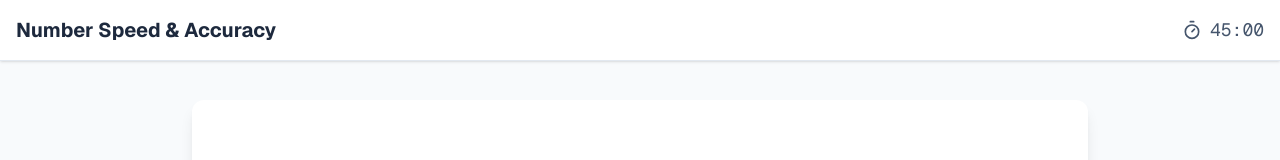
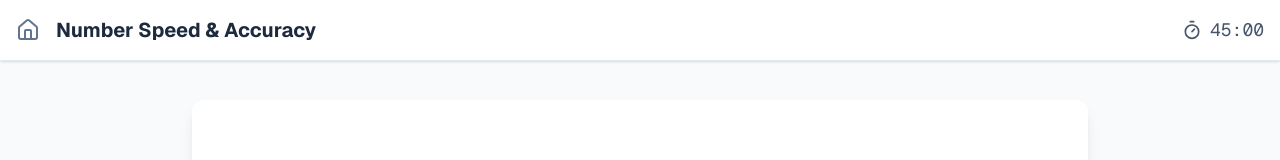
Before and after one commit to Brikita/Aptitude-Tests, a Next.js app: page /number-speed in a window 1280 px wide. Shown: the top 160 px of the page. Built offline with nearby package versions, Linux system fonts and the light colour scheme.

Commit message:
Add navigation link to home in TaskLayout header and integrate endGame functionality

```diff
--- a/src/components/TaskLayout.tsx
+++ b/src/components/TaskLayout.tsx
@@ -2,7 +2,8 @@
 
 import React, { useEffect } from "react";
 import { useGameStore } from "@/store/useGameStore";
-import { Timer, Trophy } from "lucide-react";
+import { Timer, Trophy, Home } from "lucide-react";
+import Link from "next/link";
 
 interface TaskLayoutProps {
   children: React.ReactNode;
@@ -10,8 +11,13 @@ interface TaskLayoutProps {
 }
 
 export const TaskLayout: React.FC<TaskLayoutProps> = ({ children, title }) => {
-  const { score, overallTimeRemaining, decrementOverallTimer, isGameActive } =
-    useGameStore();
+  const {
+    score,
+    overallTimeRemaining,
+    decrementOverallTimer,
+    isGameActive,
+    endGame,
+  } = useGameStore();
 
   useEffect(() => {
     let interval: NodeJS.Timeout;
@@ -33,7 +39,16 @@ export const TaskLayout: React.FC<TaskLayoutProps> = ({ children, title }) => {
     <div className="min-h-screen bg-slate-50 flex flex-col font-sans text-slate-900">
       {/* Header */}
       <header className="bg-white shadow-sm p-4 flex justify-between items-center border-b border-slate-200">
-        <h1 className="text-xl font-bold text-slate-800">{title}</h1>
+        <div className="flex items-center gap-4">
+          <Link
+            href="/"
+            onClick={endGame}
+            className="text-slate-500 hover:text-blue-900 transition-colors"
+          >
+            <Home className="w-6 h-6" />
+          </Link>
+          <h1 className="text-xl font-bold text-slate-800">{title}</h1>
+        </div>
         <div className="flex items-center gap-2 text-slate-600 font-mono text-lg">
           <Timer className="w-5 h-5" />
           <span>{formatTime(overallTimeRemaining)}</span>
```
